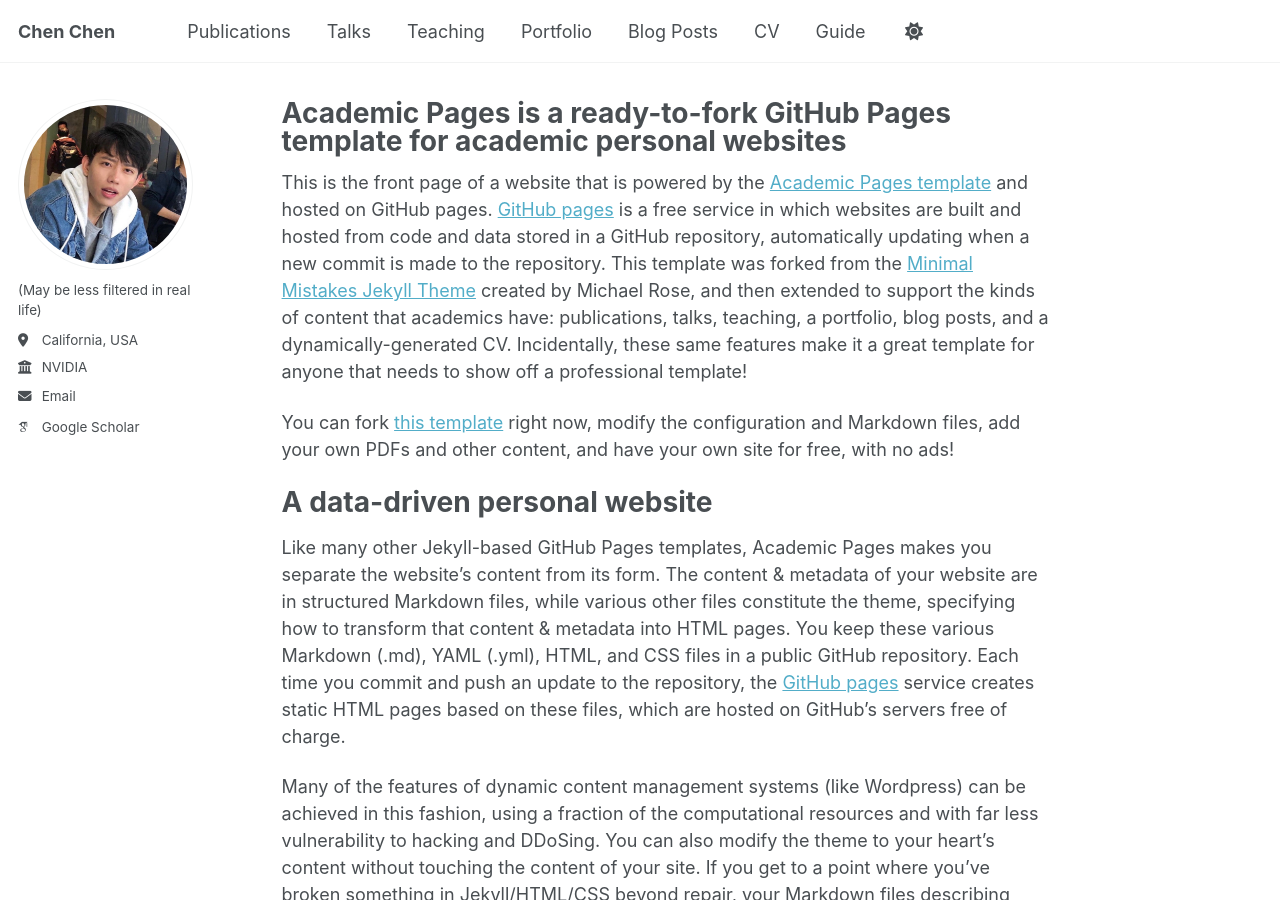
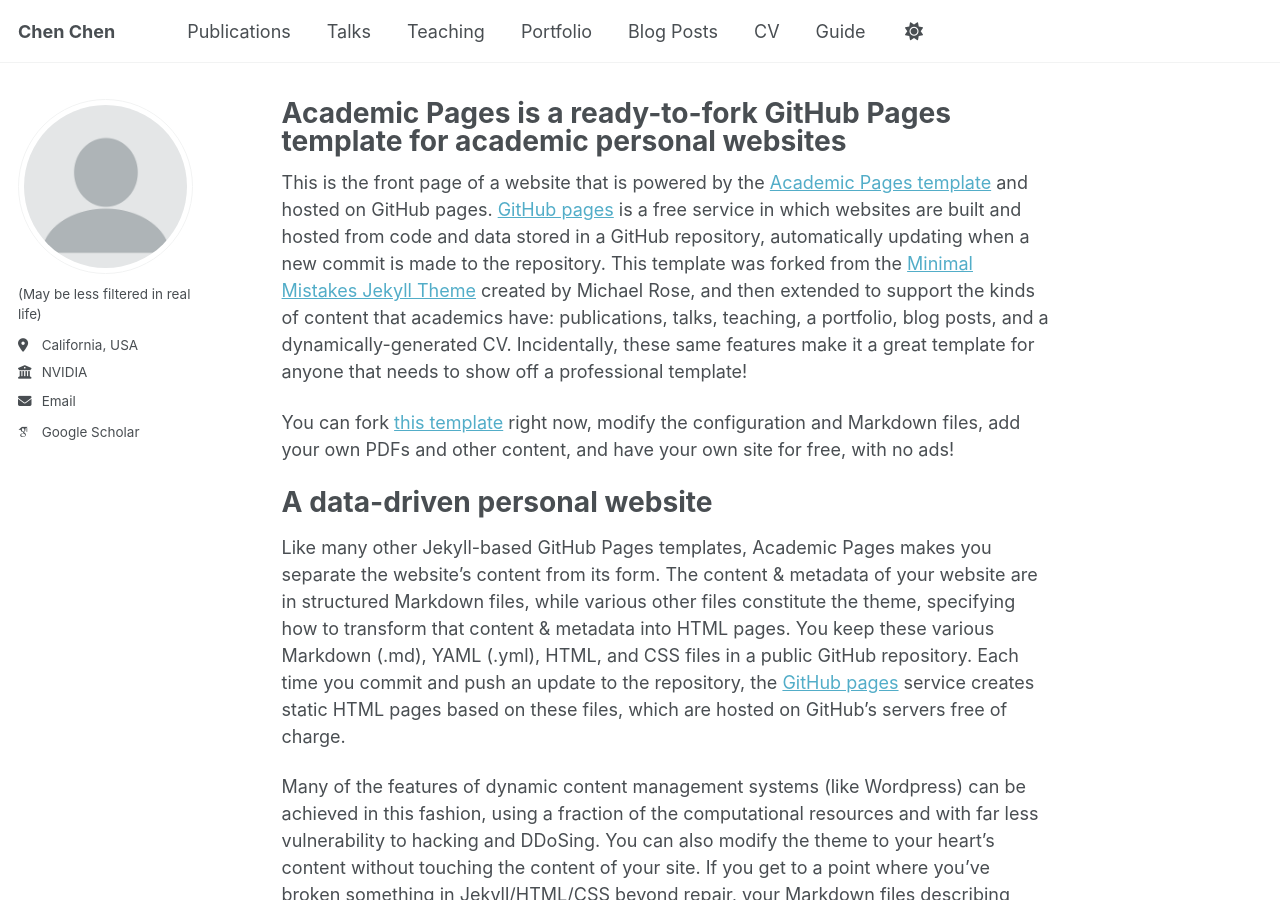
Before and after one commit to cchen1436/cchen1436.github.io, a Jekyll site: the page built from _pages/about.md, in a window 1280 px wide and 900 px high. Built offline with Jekyll 4.4.1, drawn with Linux system fonts in a browser that asks for light colours; some web fonts are replaced; a script that is not in the unit is left out.

Commit message:
Update _config.yml

```diff
--- a/_config.yml
+++ b/_config.yml
@@ -22,10 +22,10 @@ repository               : "academicpages/academicpages.github.io"
 #               Additional customization can be done by editing /_includes/author-profile.html
 author:
   # Biographic information
-  avatar           : "profile.jpg"
+  avatar           : "profile.png"
   name             : #"Chen Chen (陈晨)"
   pronouns         : "(May be less filtered in real life)"
-  bio              : #"Senior Research Scientist"
+  bio              : # ""
   location         : "California, USA"
   employer         : "NVIDIA"
   uri              : # URL
```
